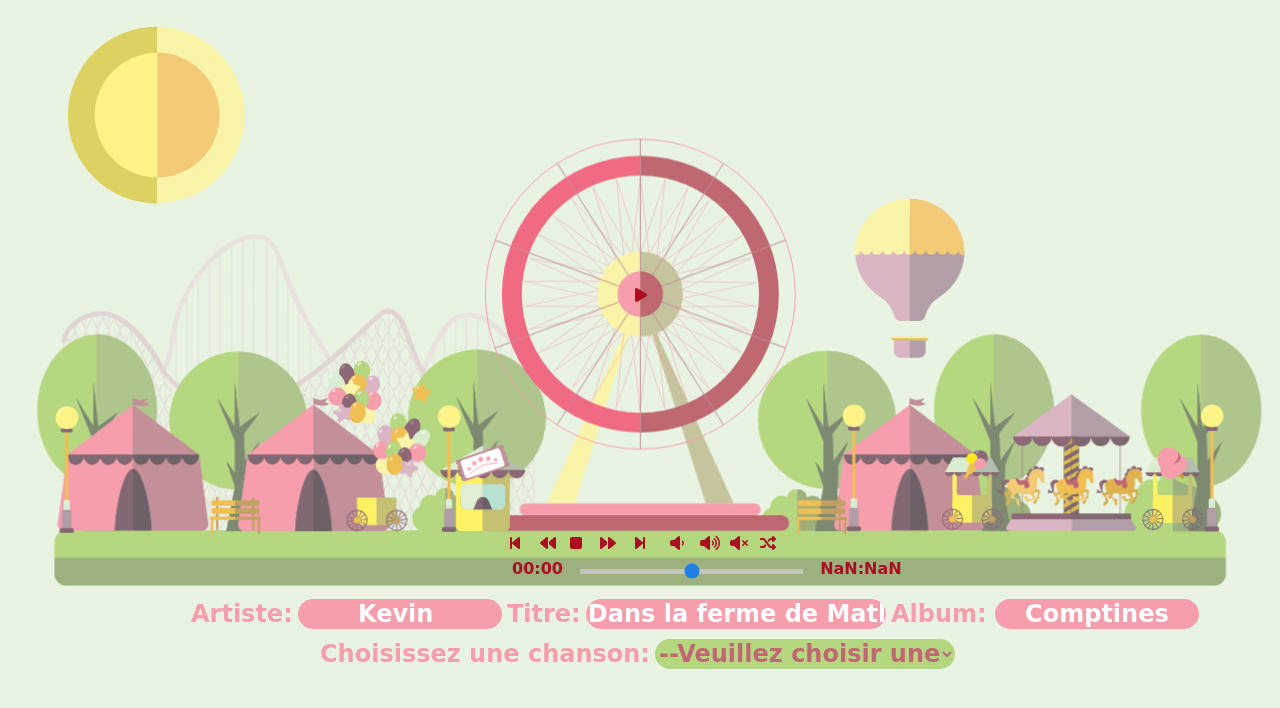
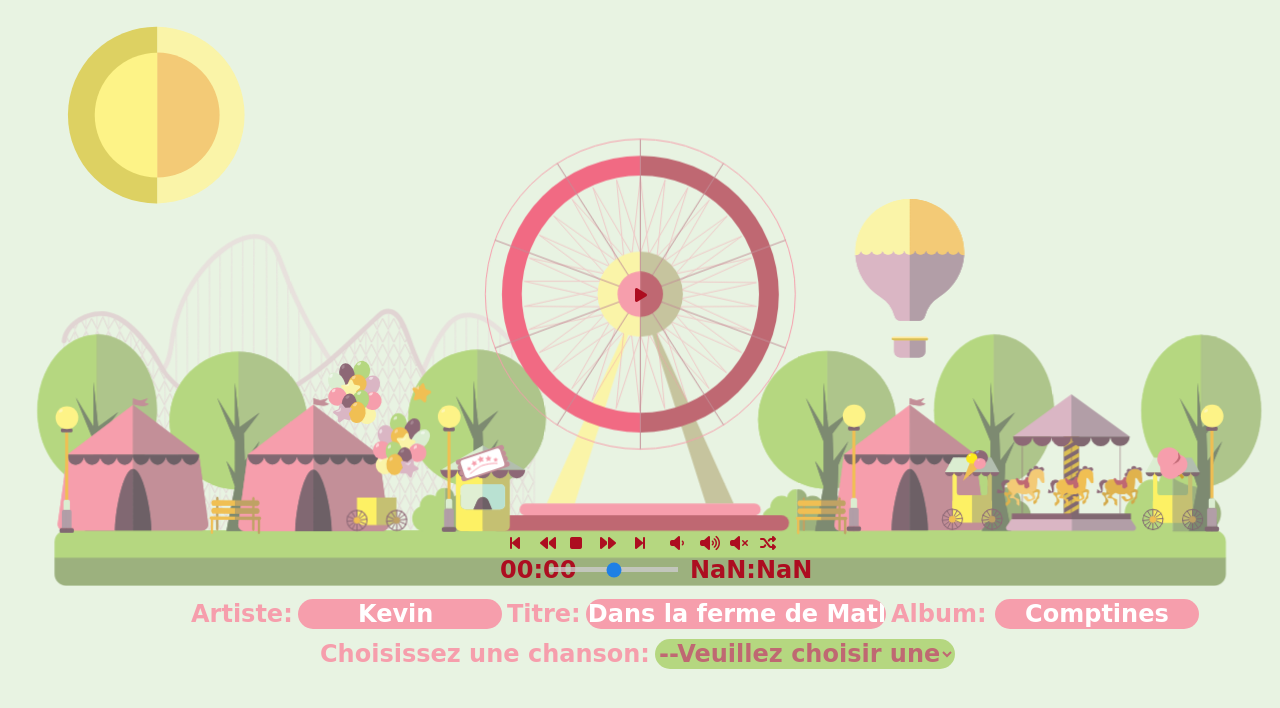
Before and after one commit to Rulls07/audio-player, a website: page index.html in a window 1280 px wide. Drawn offline with nearby package versions, Linux system fonts and the light colour scheme; a web font is replaced by a local one.

Commit message:
solution au problème de la barre de progression

```diff
--- a/css/index.css
+++ b/css/index.css
@@ -58,10 +58,6 @@ body {
 .visibility {
   visibility: hidden;
 }
-.time {
-  color: #ad0d20;
-  font-weight: 700;
-}
 
 .formInfo {
   position: absolute;
@@ -91,17 +87,32 @@ body {
   z-index: 80;
 }
 .controlRange {
+  display: flex;
+  justify-content: center;
+  align-items: center;
+  align-content: center;
   position: absolute;
   z-index: 80;
-  margin-left: 469px;
-  margin-top: -230px;
+  margin-left: 457px;
+  margin-top: -243px;
   left: 25px;
+}
+.marginRTime{
+  margin-right: 12px;
+}
+.time {
+  color: #ad0d20;
+  font-weight: 700;
+  /* width: 10px; */
+  font-size: var(--font-text);
+
 }
 .controlRange span{
   padding: 10px;
+  width: 25px;
 }
 .inputRange {
-  width: 223px;
+  /* width: 223px; */
   height: 5px;
 }
 input[type="range"].inputRange {
--- a/index.html
+++ b/index.html
@@ -782,7 +782,7 @@
     </svg> </div> -->
     <form action="" class="formulaireInfo" id="formulaireInfo">
       <div id="" class="controlRange">
-        <span class="time"id="spTimeSong">00:00</span>
+        <span class="time marginRTime"id="spTimeSong">00:00</span>
         <input id="progTime" class="inputRange" type="range" min="0" max="100" value="0">
         <span class="time" id="spDuration">00:00</span>
       </div>
```
